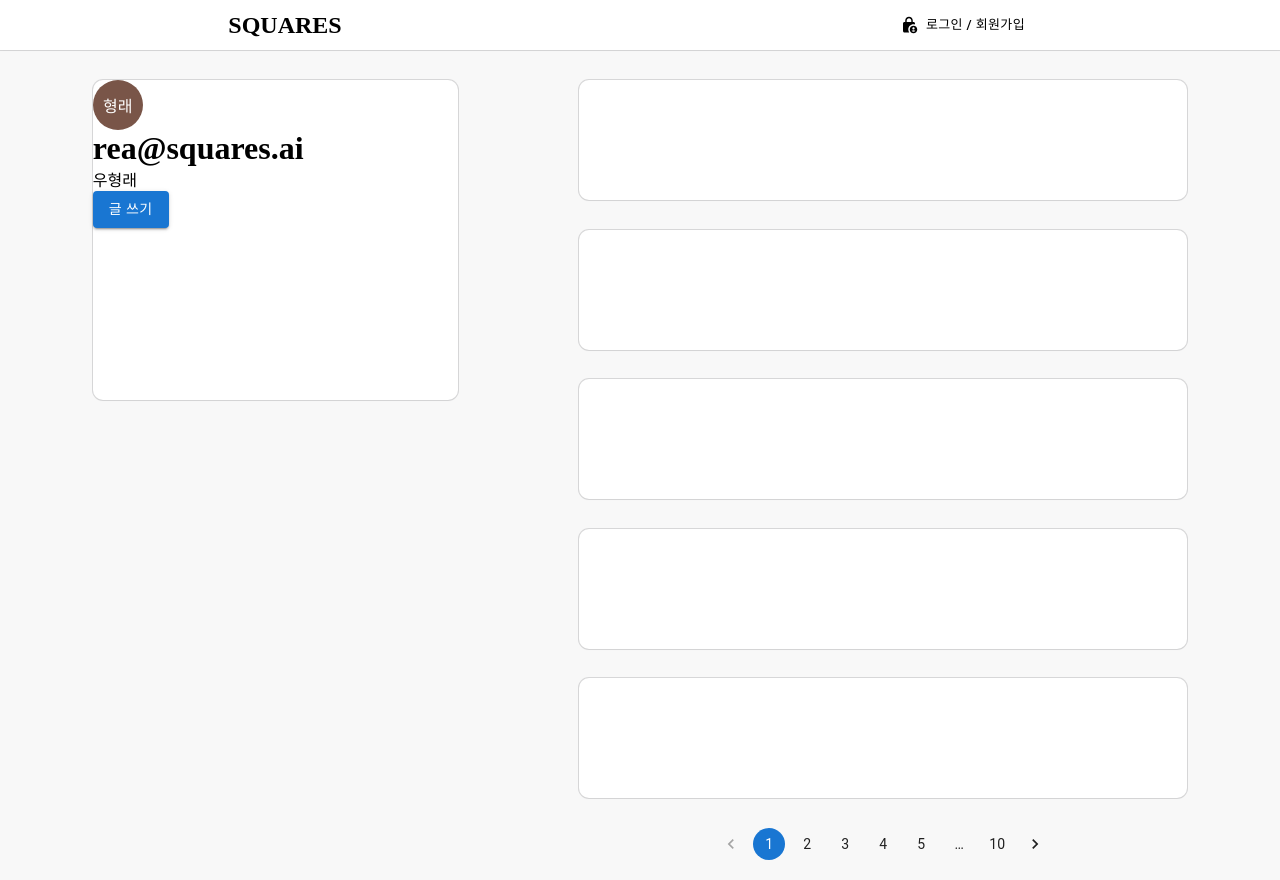
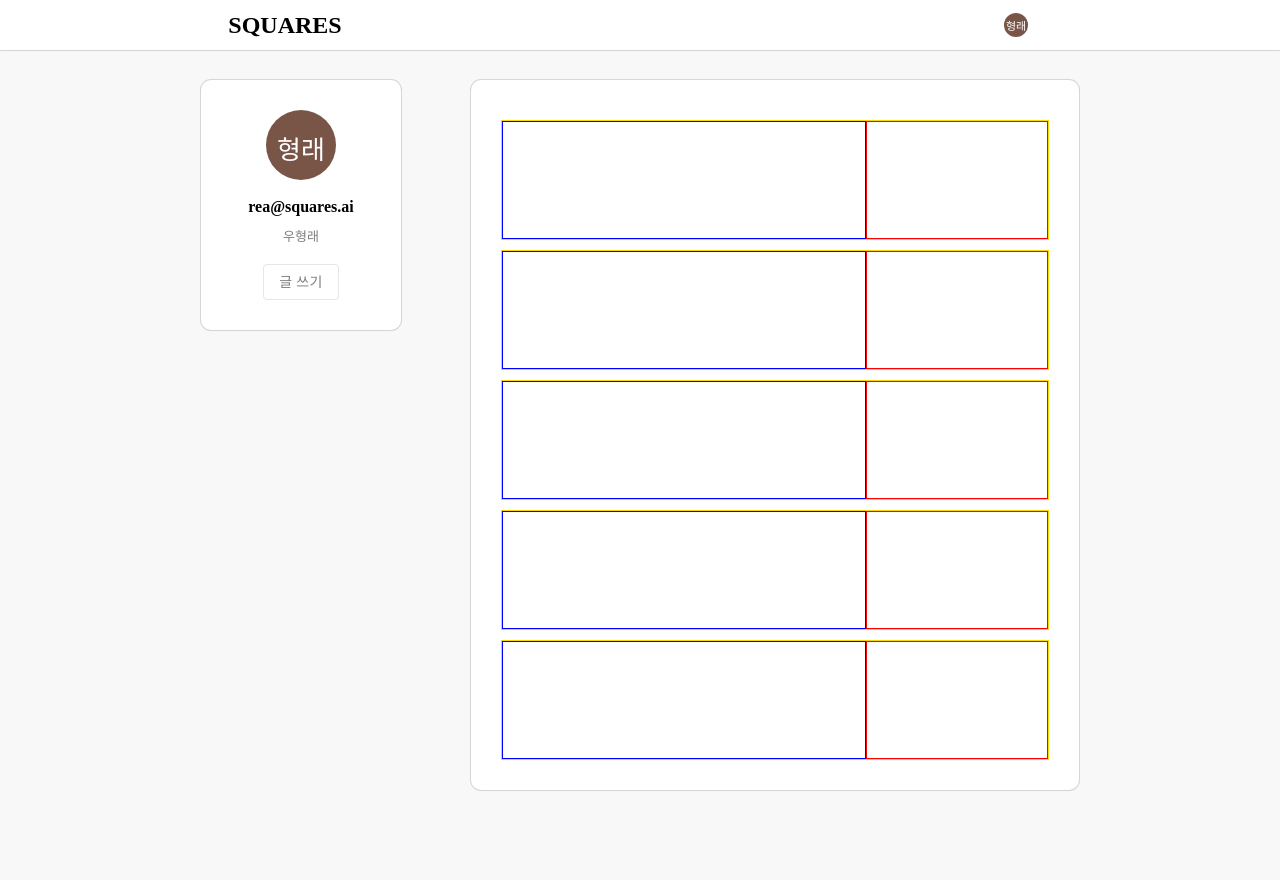
Before and after one commit to hyungrae94/board, a React (Create React App) app: page / in a window 1280 px wide. After the commit the page ends 800 px from the top, so only its background shows below. Built offline with nearby package versions, Linux system fonts and the light colour scheme.

Commit message:
[update] board component

```diff
--- a/src/App.jsx
+++ b/src/App.jsx
@@ -1,6 +1,6 @@
 import * as Styled from './App.style';
 import { BrowserRouter, Route, Routes } from 'react-router-dom';
-import Board from './components/board/Board';
+import { BoardList } from './components/board/index';
 import Navigation from './components/navigation/Navigation';
 import Login from './components/login/Login';
 import { useState } from 'react';
@@ -16,7 +16,7 @@ const App = () => {
             <Navigation setIsViewLogin={setIsViewLogin} />
             <Styled.Main>
                 <Routes>
-                    <Route path="/" element={<Board />} />
+                    <Route path="/" element={<BoardList />} />
                 </Routes>
             </Styled.Main>
         </BrowserRouter>
--- a/src/App.style.js
+++ b/src/App.style.js
@@ -2,6 +2,5 @@ import styled from '@emotion/styled';
 
 export const Main = styled.main`
     width: 95%;
-    height: 100vh;
     margin-top: 20px;
 `;
--- /dev/null
+++ b/src/components/UserCard.jsx
@@ -0,0 +1,68 @@
+import styled from '@emotion/styled';
+import { Button } from '@mui/material';
+
+const UserCard = () => {
+    return (
+        <UserInfo>
+            <UserAvatar>형래</UserAvatar>
+            <InfoContainer>
+                <h1>rea@squares.ai</h1>
+                <span>우형래</span>
+            </InfoContainer>
+            <AddButton variant="outlined">글 쓰기</AddButton>
+        </UserInfo>
+    );
+};
+
+export default UserCard;
+
+const UserInfo = styled.div`
+    display: flex;
+    flex-direction: column;
+    justify-content: space-between;
+    align-items: center;
+    width: 200px;
+    height: 250px;
+    padding: 30px 0px;
+    margin-right: 70px;
+    border-radius: 10px;
+    box-shadow: rgba(0, 0, 0, 0.02) 0px 1px 3px 0px, rgba(27, 31, 35, 0.15) 0px 0px 0px 1px;
+    background-color: white;
+`;
+
+const UserAvatar = styled.div`
+    display: flex;
+    justify-content: center;
+    align-items: center;
+    width: 70px;
+    height: 70px;
+    padding-top: 5px;
+    border-radius: 50%;
+    background-color: #795548;
+    color: white;
+    font-size: 26px;
+`;
+
+const InfoContainer = styled.div`
+    text-align: center;
+    h1 {
+        margin-bottom: 10px;
+        font-size: 16px;
+    }
+
+    span {
+        display: inline-block;
+        color: #7e7e7e;
+        font-size: 13px;
+    }
+`;
+
+const AddButton = styled(Button)`
+    display: block;
+    border-color: #e4e6e7;
+    color: #7e7e7e;
+    :hover {
+        border-color: #e4e6e7;
+        background-color: #e4e6e7;
+    }
+`;
--- a/src/components/board/Board.jsx
+++ /dev/null
@@ -1,23 +0,0 @@
-import * as Styled from './Board.style';
-import Pagination from '@mui/material/Pagination';
-
-const Board = () => {
-    return (
-        <Styled.Container>
-            <Styled.UserInfo>
-                <Styled.UserAvatar>형래</Styled.UserAvatar>
-                <h1>rea@squares.ai</h1>
-                <span>우형래</span>
-                <Styled.AddButton variant="contained">글 쓰기</Styled.AddButton>
-            </Styled.UserInfo>
-            <Styled.BoardContainer>
-                {new Array(5).fill(1).map((el, idx) => (
-                    <Styled.BoardItem key={idx} />
-                ))}
-                <Pagination count={10} color="primary" />
-            </Styled.BoardContainer>
-        </Styled.Container>
-    );
-};
-
-export default Board;
--- a/src/components/board/Board.style.js
+++ /dev/null
@@ -1,63 +0,0 @@
-import styled from '@emotion/styled';
-import { Button } from '@mui/material';
-
-export const Container = styled.div`
-    display: flex;
-    justify-content: space-around;
-    width: 100%;
-    height: 100%;
-`;
-
-export const UserInfo = styled.div`
-    width: 30%;
-    height: 40%;
-    border-radius: 10px;
-    box-shadow: rgba(0, 0, 0, 0.02) 0px 1px 3px 0px, rgba(27, 31, 35, 0.15) 0px 0px 0px 1px;
-    background-color: white;
-`;
-
-export const UserAvatar = styled.div`
-    display: flex;
-    justify-content: center;
-    align-items: center;
-    width: 50px;
-    height: 50px;
-    border-radius: 50%;
-    background-color: #795548;
-    color: white;
-`;
-
-export const AddButton = styled(Button)`
-    display: block;
-`;
-
-export const BoardContainer = styled.div`
-    display: flex;
-    flex-direction: column;
-    justify-content: space-between;
-    align-items: center;
-    width: 50%;
-    height: 100%;
-
-    nav {
-        margin-bottom: 20px;
-    }
-
-    .Mui-selected {
-        background-color: #03a9f4;
-
-        :hover {
-            background-color: #2196f3;
-        }
-    }
-`;
-
-export const BoardItem = styled.div`
-    width: 100%;
-    height: 120px;
-    border-radius: 10px;
-    box-shadow: rgba(0, 0, 0, 0.02) 0px 1px 3px 0px, rgba(27, 31, 35, 0.15) 0px 0px 0px 1px;
-    background-color: white;
-
-    cursor: pointer;
-`;
--- /dev/null
+++ b/src/components/board/BoardList.jsx
@@ -0,0 +1,20 @@
+import UserCard from '../UserCard';
+import * as Styled from './BoardList.style';
+
+const BoardList = () => {
+    return (
+        <Styled.Container>
+            <UserCard />
+            <Styled.BoardContainer>
+                {new Array(5).fill(1).map((el, idx) => (
+                    <Styled.BoardItem key={idx}>
+                        <Styled.TextSection></Styled.TextSection>
+                        <Styled.ImageSection></Styled.ImageSection>
+                    </Styled.BoardItem>
+                ))}
+            </Styled.BoardContainer>
+        </Styled.Container>
+    );
+};
+
+export default BoardList;
--- /dev/null
+++ b/src/components/board/BoardList.style.js
@@ -0,0 +1,45 @@
+import styled from '@emotion/styled';
+
+export const Container = styled.div`
+    display: flex;
+    justify-content: center;
+    width: 100%;
+    /* height: 100%; */
+`;
+
+export const BoardContainer = styled.div`
+    display: flex;
+    flex-direction: column;
+    justify-content: flex-start;
+    align-items: center;
+    width: 50%;
+    padding: 30px;
+    border-radius: 10px;
+    box-shadow: rgba(0, 0, 0, 0.02) 0px 1px 3px 0px, rgba(27, 31, 35, 0.15) 0px 0px 0px 1px;
+    background-color: white;
+`;
+
+export const BoardItem = styled.div`
+    display: flex;
+    justify-content: space-between;
+    width: 100%;
+    height: 120px;
+    margin-top: 10px;
+    border: 1px solid gold;
+
+    cursor: pointer;
+`;
+
+export const TextSection = styled.div`
+    width: 400px;
+    height: 100%;
+
+    border: 1px solid blue;
+`;
+
+export const ImageSection = styled.div`
+    width: 200px;
+    height: 100%;
+
+    border: 1px solid red;
+`;
--- /dev/null
+++ b/src/components/board/index.js
@@ -0,0 +1,3 @@
+import BoardList from './BoardList';
+
+export { BoardList };
--- a/src/components/navigation/Navigation.jsx
+++ b/src/components/navigation/Navigation.jsx
@@ -5,7 +5,7 @@ import { Link, useNavigate } from 'react-router-dom';
 
 const Navigation = ({ setIsViewLogin }) => {
     const route = useNavigate();
-    const [isLogin, setIsLogin] = useState(false);
+    const [isLogin, setIsLogin] = useState(true);
     const [isMenuView, setIsMenuView] = useState(false);
 
     const onClickMenu = event => {
@@ -25,7 +25,7 @@ const Navigation = ({ setIsViewLogin }) => {
                     {isMenuView && (
                         <Styled.AvatarMenu>
                             <ul>
-                                <Styled.MenuList onClick={onClickMenu}>정보 수정하기</Styled.MenuList>
+                                <Styled.MenuList onClick={onClickMenu}>내 정보</Styled.MenuList>
                                 <Styled.MenuList onClick={onClickMenu}>내가 쓴글</Styled.MenuList>
                                 <Styled.MenuList onClick={onClickMenu}>로그아웃</Styled.MenuList>
                             </ul>
--- a/src/components/navigation/Navigation.style.js
+++ b/src/components/navigation/Navigation.style.js
@@ -3,6 +3,7 @@ import { Button } from '@mui/material';
 
 export const Navigation = styled.nav`
     position: fixed;
+    z-index: 99;
     top: 0px;
     left: 0px;
     display: flex;
```
